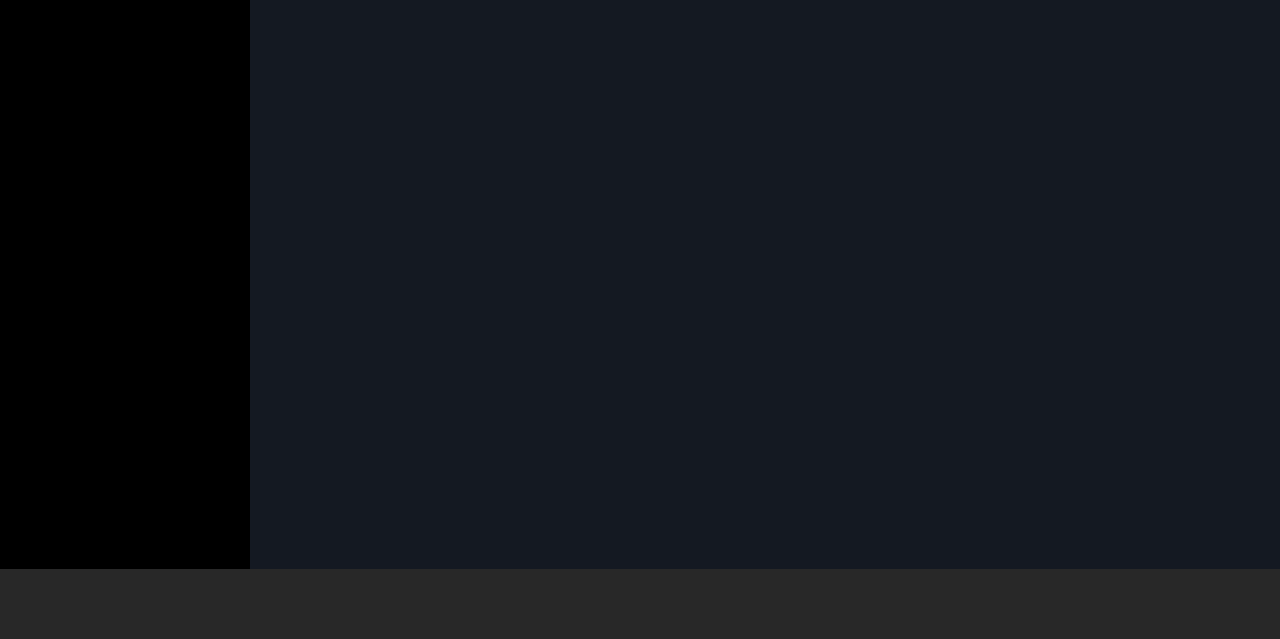
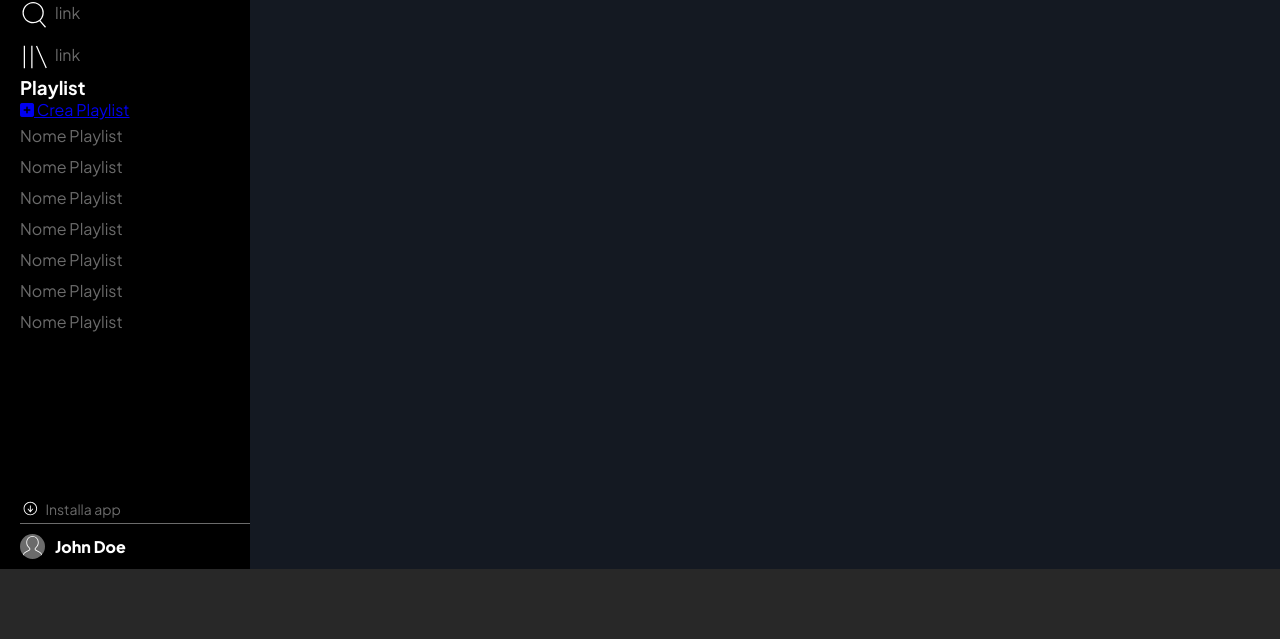
Before and after one commit to pierdomenicoguarnieri/html-css-spotifyweb, a plain HTML site: page index.html in a window 1280 px wide. Shown: the part 161-800 px from the top of the page. Drawn offline with Linux system fonts and the light colour scheme.

Commit message:
feat: aside layout

```diff
--- a/assets/css/aside-style.css
+++ b/assets/css/aside-style.css
@@ -1,8 +1,79 @@
 aside{
+  flex-direction: column;
+  justify-content: space-between;
   width: 250px;
   height: calc(100vh - 70px);
   position: fixed;
   top: 0;
   left: 0;
   background-color: var(--sidebar-backgroud-color);
+  padding-top: 30px;
+  padding-left: 20px;
 }
+
+aside .top > img{
+  width: 70%;
+  margin-bottom: 30px;
+}
+
+aside .top nav ul li{
+  padding: 5px 0;
+  list-style: none;
+  color: var(--sidebar-grey-text);
+}
+
+aside .top nav li a{
+  color: var(--sidebar-grey-text);
+  text-decoration: none;
+  line-height: 30px;
+}
+
+aside .top nav li a img{
+  width: 30px;
+  vertical-align: middle;
+  margin-right: 5px;
+}
+
+aside .top h3{
+  color: white;
+}
+
+aside .bottom a{
+  line-height: 20px;
+  font-size: 14px;
+  text-decoration: none;
+  color: var(--sidebar-grey-text);
+  margin-bottom: 10px;
+}
+
+aside .bottom a > img{
+  width: 18px;
+  line-height: 20px;
+  vertical-align: middle;
+  margin-right: 5px;
+  margin-bottom: 5px;
+}
+
+aside .horizontal-line{
+  border-bottom: 1px solid var(--sidebar-grey-text);
+  margin-bottom: 10px;
+}
+
+aside .profile{
+  align-items: center;
+  margin-bottom: 10px;
+}
+
+aside .profile img{
+  width: 25px;
+  height: 25px;
+  border-radius: 50%;
+  background-color: var(--sidebar-grey-text);
+  padding-top: 2px;
+  margin-right: 10px;
+}
+
+aside .profile span{
+  color: white;
+  font-weight: 800;
+}
--- a/assets/css/general-style.css
+++ b/assets/css/general-style.css
@@ -14,6 +14,10 @@
   margin: 0;
   padding: 0;
   box-sizing: border-box;
+}
+
+body{
+  font-family: 'Plus Jakarta Sans', sans-serif;
 }
 
 .h-100{
--- a/assets/css/main-style.css
+++ b/assets/css/main-style.css
@@ -1,12 +1,13 @@
 main{
   height: calc(100vh - 70px);
   background-color: var(--main-background-color);
-}
-
-#song-library{
   color: white;
   overflow: scroll;
   margin-left: 250px;
   padding-top: 120px;
   padding-left: 30px;
 }
+
+#song-library{
+
+}
--- a/index.html
+++ b/index.html
@@ -4,6 +4,12 @@
     <meta charset="UTF-8">
     <meta http-equiv="X-UA-Compatible" content="IE=edge">
     <meta name="viewport" content="width=device-width, initial-scale=1.0">
+    <!-- Google Fonts -->
+    <link rel="preconnect" href="https://fonts.googleapis.com">
+    <link rel="preconnect" href="https://fonts.gstatic.com" crossorigin>
+    <link href="https://fonts.googleapis.com/css2?family=Plus+Jakarta+Sans:ital,wght@0,400;0,500;0,600;0,700;0,800;1,400;1,500;1,600;1,700;1,800&display=swap" rel="stylesheet">
+    <!-- FontAwesome -->
+    <link rel='stylesheet' href='https://cdnjs.cloudflare.com/ajax/libs/font-awesome/6.3.0/css/all.min.css' integrity='sha512-SzlrxWUlpfuzQ+pcUCosxcglQRNAq/DZjVsC0lE40xsADsfeQoEypE+enwcOiGjk/bSuGGKHEyjSoQ1zVisanQ==' crossorigin='anonymous'/>
     <!-- Custom Style -->
     <link rel="stylesheet" href="assets/css/general-style.css">
     <link rel="stylesheet" href="assets/css/header-style.css">
@@ -24,8 +30,46 @@
       <button class="btn debug">Effettua l'upgrade</button>
     </header>
 
-    <aside>
-      <img src="assets/img/logo.svg" alt="Spotify Logo" title="Spotify Logo">
+    <aside class="d-flex">
+      <div class="top">
+
+        <img src="assets/img/logo.svg" alt="Spotify Logo" title="Spotify Logo">
+
+        <nav>
+          <ul>
+            <li><a href="#"><img src="assets/img/home.svg" alt="">link</a></li>
+            <li><a href="#"><img src="assets/img/search.svg" alt="">link</a></li>
+            <li><a href="#"><img src="assets/img/libreria.svg" alt="">link</a></li>
+          </ul>
+
+        </nav>
+
+        <div class="playlists">
+          <h3>Playlist</h3>
+          <a href="#"><i class="fa-sharp fa-solid fa-square-plus"></i> Crea Playlist</a>
+        </div>
+
+        <nav>
+          <ul>
+            <li>Nome Playlist</li>
+            <li>Nome Playlist</li>
+            <li>Nome Playlist</li>
+            <li>Nome Playlist</li>
+            <li>Nome Playlist</li>
+            <li>Nome Playlist</li>
+            <li>Nome Playlist</li>
+          </ul>
+        </nav>
+      </div>
+
+      <div class="bottom">
+        <a href="#"><img src="assets/img/download.svg" alt=""> Installa app</a>
+        <div class="horizontal-line"></div>
+        <div class="profile d-flex">
+          <img src="assets/img/profile.svg" alt="">
+          <span>John Doe</span>
+        </div>
+      </div>
     </aside>
 
     <main>
```
